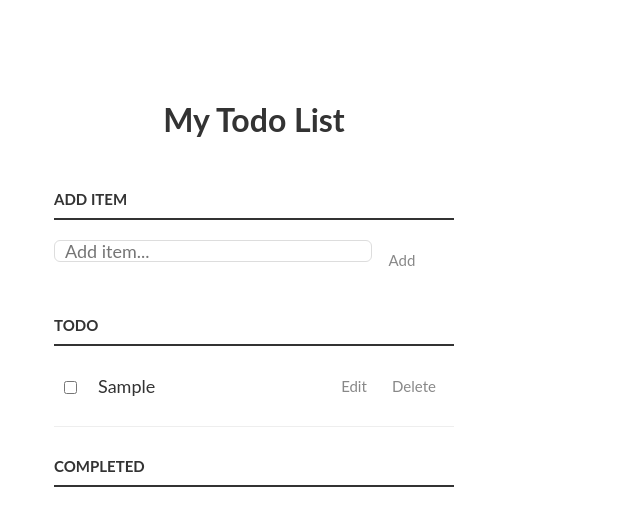
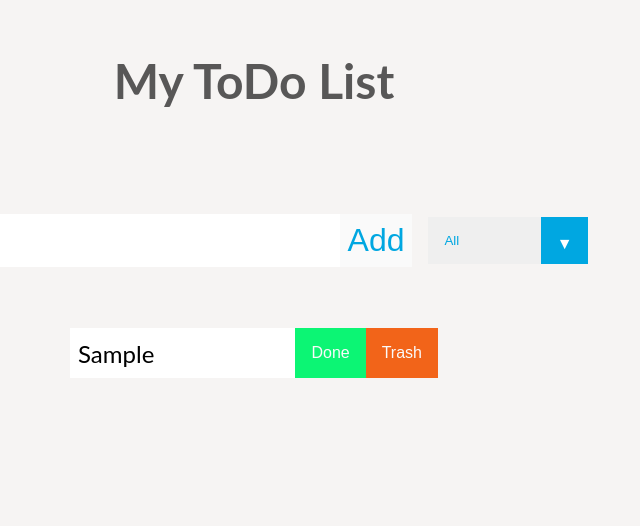
Before and after one commit to TheCarlosAlfaro/ToDo-list, a plain HTML site: page index.html in a window 1280 px wide. Both pictures are taken after typing "Sample" into the empty fields and a click on the button "Add". Shown: the whole page, without its empty margins (386-1026 px from the left). Drawn offline with Linux system fonts and the light colour scheme.

Commit message:
Implemented basic LocalStorage functionality

```diff
--- a/app.js
+++ b/app.js
@@ -1,132 +1,155 @@
-const taskInput = document.querySelector('#new-task');
-const addButton = document.querySelector('#add-button');
-const incompleteTaskHolder = document.querySelector('#incomplete-tasks');
-const completedTaskHolder = document.querySelector('#completed-tasks');
+// Selectors
+const todoInput = document.querySelector('.todo-input');
+const todoButton = document.querySelector('.todo-button');
+const todoList = document.querySelector('.todo-list');
+const filterOption = document.querySelector('.filter-todo');
 
-// New task list item
-const createNewTaskElement = function (taskString) {
-  const listItem = document.createElement('li');
+// Event Listeners
+document.addEventListener('DOMContentLoaded', getTodos);
+todoButton.addEventListener('click', addTodo);
+todoList.addEventListener('click', deleteCheck);
+filterOption.addEventListener('change', filterTodo);
 
-  //input (checkbox)
-  const checkBox = document.createElement('input');
-  // checkbox label
-  const label = document.createElement('label');
-  // input (text)
-  const editInput = document.createElement('input');
-  // button.edit
-  const editButton = document.createElement('button');
-  // button.delete
-  const deleteButton = document.createElement('button');
+// Functions
+function addTodo(event) {
+  // Prevent from from submitting
+  event.preventDefault();
+  // Todo Div
+  const todoDiv = document.createElement('div');
+  todoDiv.classList.add('todo');
+  // Create Li
+  const newTodo = document.createElement('li');
+  newTodo.innerText = todoInput.value;
+  newTodo.classList.add('todo-item');
+  todoDiv.appendChild(newTodo);
+  // Add todo to localStorage
+  saveLocalTodos(todoInput.value);
+  // Check mark button
+  const completedButton = document.createElement('button');
+  completedButton.innerText = `Done`;
+  completedButton.classList.add('complete-btn');
+  todoDiv.appendChild(completedButton);
+  // Trash button
+  const trashButton = document.createElement('button');
+  trashButton.innerText = `Trash`;
+  trashButton.classList.add('trash-btn');
+  todoDiv.appendChild(trashButton);
 
-  label.innerText = taskString;
+  todoList.appendChild(todoDiv);
+  // Clear todo input value
+  todoInput.value = '';
+}
 
-  // appending each element
-  checkBox.type = 'checkbox';
-  editInput.type = 'text';
+function deleteCheck(event) {
+  const item = event.target;
 
-  editButton.innerText = 'Edit';
-  editButton.className = 'edit';
-  deleteButton.innerText = 'Delete';
-  deleteButton.className = 'delete';
-
-  listItem.appendChild(checkBox);
-  listItem.appendChild(label);
-  listItem.appendChild(editInput);
-  listItem.appendChild(editButton);
-  listItem.appendChild(deleteButton);
-
-  return listItem;
-};
-
-const addTask = () => {
-  console.log('Adding task...');
-  //Create a new list item with the text from the #new-task;
-  const listItem = createNewTaskElement(taskInput.value);
-
-  //Append listItem to incompleteTaskHolder
-  incompleteTaskHolder.appendChild(listItem);
-  bindTaskEvents(listItem, taskCompleted);
-
-  taskInput.value = '';
-};
-
-//Edit an existing task
-const editTask = function () {
-  console.log('Editing a task...');
-  console.log("Change 'edit' to 'save'");
-
-  const listItem = this.parentNode;
-
-  const editInput = listItem.querySelector('input[type=text]');
-  const label = listItem.querySelector('label');
-  const containsClass = listItem.classList.contains('editMode');
-
-  if (containsClass) {
-    label.innerText = editInput.value;
-  } else {
-    editInput.value = label.innerText;
+  console.log(item);
+  console.log(item.parentElement);
+  // delete todo
+  if (item.classList.contains('trash-btn')) {
+    console.log('trashed');
+    const todo = item.parentElement;
+    todo.classList.add('fall');
+    removeLocalTodos(todo);
+    todo.addEventListener('transitionend', function () {
+      todo.remove();
+    });
   }
 
-  //toggle .editmode on the parent
-  listItem.classList.toggle('editMode');
-};
-
-//Delete a task
-const deleteTask = function () {
-  console.log('Deliting a task...');
-
-  const listItem = this.parentNode;
-  const ul = listItem.parentNode;
-  //Remove the parent list item from ul.
-  ul.removeChild(listItem);
-};
-
-// Mark task completed
-const taskCompleted = function () {
-  console.log('Compliting task...');
-
-  //Append the task list item to the #completed-taks
-  const listItem = this.parentNode;
-  completedTaskHolder.appendChild(listItem);
-  bindTaskEvents(listItem, taskIncomplete);
-};
-
-const taskIncomplete = function () {
-  console.log('Incompleting task...');
-
-  const listItem = this.parentNode;
-  incompleteTaskHolder.appendChild(listItem);
-  bindTaskEvents(listItem, taskCompleted);
-};
-
-const ajaxRequest = function () {
-  console.log('AJAX request');
-};
-
-//The glue to hold it all together
-// addButton.onclick = addTask;
-addButton.addEventListener('click', addTask);
-addButton.addEventListener('click', ajaxRequest);
-
-const bindTaskEvents = function (taskListItem, checkBoxEventHandler) {
-  console.log('Binding list item events...');
-
-  //select listItems children
-  const checkBox = taskListItem.querySelector('input[type=checkbox]');
-  const editButton = taskListItem.querySelector('button.edit');
-  const deleteButton = taskListItem.querySelector('button.delete');
-
-  editButton.onclick = editTask;
-  deleteButton.onclick = deleteTask;
-  checkBox.onchange = checkBoxEventHandler;
-};
-
-//cycle over incompleteTaskHolder ul list listItems
-for (let i = 0; i < incompleteTaskHolder.children.length; i++) {
-  bindTaskEvents(incompleteTaskHolder.children[i], taskCompleted);
+  if (item.classList.contains('complete-btn')) {
+    console.log('completed');
+    const todo = item.parentElement;
+    todo.classList.toggle('completed');
+    if (todo.classList.contains('completed')) {
+      item.innerText = 'undone';
+    } else {
+      item.innerText = 'done';
+    }
+  }
 }
 
-// cycle over completedTaskHolder ul list items
-for (let i = 0; i < completedTaskHolder.children.length; i++) {
-  bindTaskEvents(completedTaskHolder.children[i], taskIncomplete);
+function filterTodo(event) {
+  const todos = todoList.childNodes;
+  todos.forEach(function (todo) {
+    switch (filterOption.value) {
+      case 'all':
+        todo.style.display = 'flex';
+        break;
+      case 'completed':
+        if (todo.classList.contains('completed')) {
+          todo.style.display = 'flex';
+        } else {
+          todo.style.display = 'none';
+        }
+        break;
+      case 'uncompleted':
+        if (!todo.classList.contains('completed')) {
+          todo.style.display = 'flex';
+        } else {
+          todo.style.display = 'none';
+        }
+        break;
+      default:
+        todo.style.display = 'flex';
+    }
+  });
 }
+// localStorage.clear();
+function saveLocalTodos(todo) {
+  // check for todos
+  let todos;
+  if (localStorage.getItem('todos') === null) {
+    todos = [];
+  } else {
+    todos = JSON.parse(localStorage.getItem('todos'));
+  }
+  todos.push(todo);
+  localStorage.setItem('todos', JSON.stringify(todos));
+}
+
+function getTodos() {
+  let todos;
+  if (localStorage.getItem('todos') === null) {
+    todos = [];
+  } else {
+    todos = JSON.parse(localStorage.getItem('todos'));
+  }
+
+  todos.forEach(function (todo) {
+    const todoDiv = document.createElement('div');
+    todoDiv.classList.add('todo');
+    // Create Li
+    const newTodo = document.createElement('li');
+    newTodo.innerText = todo;
+    newTodo.classList.add('todo-item');
+    todoDiv.appendChild(newTodo);
+
+    // Check mark button
+    const completedButton = document.createElement('button');
+    completedButton.innerText = `Done`;
+    completedButton.classList.add('complete-btn');
+    todoDiv.appendChild(completedButton);
+    // Trash button
+    const trashButton = document.createElement('button');
+    trashButton.innerText = `Trash`;
+    trashButton.classList.add('trash-btn');
+    todoDiv.appendChild(trashButton);
+
+    todoList.appendChild(todoDiv);
+  });
+}
+
+function removeLocalTodos(todo) {
+  let todos;
+  if (localStorage.getItem('todos') === null) {
+    todos = [];
+  } else {
+    todos = JSON.parse(localStorage.getItem('todos'));
+  }
+  const todoIndex = todo.children[0].innerText;
+  todos.splice(todos.indexOf(todoIndex), 1);
+  localStorage.setItem('todos', JSON.stringify(todos));
+}
+
+// todo for dev
+// store "done" state from todo items when storing and getting from local storage
--- a/index.html
+++ b/index.html
@@ -8,20 +8,23 @@
     <title>ToDo List</title>
   </head>
   <body>
-    <div class="container">
-      <h1 class="heading">My Todo List</h1>
-      <p>
-        <label for="new-task">Add Item</label>
-        <input type="text" id="new-task" placeholder="Add item..." />
-        <button id="add-button">Add</button>
-      </p>
+    <header>
+      <h1>My ToDo List</h1>
+    </header>
+    <form>
+      <input type="text" class="todo-input" />
+      <button class="todo-button" type="submit">Add</button>
+      <div class="select">
+        <select name="todos" class="filter-todo">
+          <option value="all">All</option>
+          <option value="completed">Completed</option>
+          <option value="uncompleted">Uncompleted</option>
+        </select>
+      </div>
+    </form>
 
-      <h3>Todo</h3>
-
-      <ul id="incomplete-tasks"></ul>
-
-      <h3>Completed</h3>
-      <ul id="completed-tasks"></ul>
+    <div class="todo-container">
+      <ul class="todo-list"></ul>
     </div>
 
     <script src="app.js"></script>
--- a/style.css
+++ b/style.css
@@ -1,145 +1,142 @@
 * {
   box-sizing: border-box;
-}
-
-body {
-  background: #fff;
-  color: #333;
-  font-family: Lato, sans-serif;
-}
-
-.container {
-  display: block;
-  width: 400px;
-  margin: 100px auto 0;
-}
-
-.heading {
-  text-align: center;
-}
-
-ul {
   margin: 0;
   padding: 0;
 }
 
-li * {
-  float: left;
+body {
+  background-color: #f6f4f3;
+  font-family: Lato, Arial, sans-serif;
 }
 
-li,
-h3 {
-  clear: both;
+header {
+  font-size: 1.5rem;
+}
+header h1 {
+  color: rgb(88, 87, 87);
+}
+
+header,
+form {
+  min-height: 20vh;
+  display: flex;
+  justify-content: center;
+  align-items: center;
+}
+
+form input,
+form button {
+  padding: 0.5rem;
+  font-size: 2rem;
+  border: none;
+}
+
+form button {
+  color: #00a7e1;
+  background-color: #fafafa;
+  cursor: pointer;
+  transition: all 0.3s ease;
+}
+
+form button:hover {
+  background-color: #00a7e1;
+  color: #fafafa;
+}
+
+.todo-container {
+  display: flex;
+  justify-content: center;
+  align-items: center;
+}
+
+.todo-list {
+  min-width: 30%;
   list-style: none;
 }
 
-input,
-button {
-  outline: none;
+.todo {
+  margin: 0.5rem;
+  background-color: white;
+  color: #000;
+  font-size: 1.5rem;
+  display: flex;
+  justify-content: space-between;
+  align-items: center;
+  transition: all 0.5s ease;
 }
 
-button {
-  background: none;
-  border: 0px;
-  color: #888;
-  font-size: 15px;
-  width: 60px;
-  margin: 10px 0 0;
-  font-family: Lato, sans-serif;
-  cursor: pointer;
+.todo li {
+  flex: 1;
 }
 
-button:hover {
-  color: #333;
+.trash-btn,
+.complete-btn {
+  color: #fafafa;
+  border: none;
+  padding: 1rem;
+  cursor: pointer;
+  font-size: 1rem;
 }
 
-/* Heading */
-h3,
-label[for='new-task'] {
-  color: #333;
-  font-weight: 700;
-  font-size: 15px;
-  border-bottom: 2px solid #333;
-  padding: 30px 0 10px;
-  margin: 0;
-  text-transform: uppercase;
+.complete-btn {
+  background: #0cf574;
 }
 
-input[type='text'] {
-  margin: 0;
-  font-size: 18px;
-  line-height: 18px;
-  height: 18px;
-  padding: 10px;
-  border: 1px solid #ddd;
-  background: #fff;
-  border-radius: 6px;
-  font-family: Lato, sans-serif;
-  color: #888;
+.trash-btn {
+  background: #f26419;
 }
 
-input[type='text']:focus {
-  color: #333;
+.todo-item {
+  padding: 0rem 0.5rem;
 }
 
-/* New Task */
-label[for='new-task'] {
-  display: block;
-  margin: 0 0 20px;
+.completed > li {
+  text-decoration: line-through;
 }
 
-input#new-task {
-  float: left;
-  width: 318px;
+.completed {
+  opacity: 0.5;
 }
 
-p > button:hover {
-  color: #0fc57c;
+.fall {
+  transform: translateY(8rem) rotateZ(20deg);
+  opacity: 0;
 }
 
-/* Task list */
-li {
-  overflow: hidden;
-  padding: 20px 0;
-  border-bottom: 1px solid #eee;
+select {
+  -webkit-appearance: none;
+  -moz-appearance: none;
+  appearance: none;
+  outline: none;
+  border: none;
 }
 
-li > input[type='checkbox'] {
-  margin: 0 10px;
+.select {
+  margin: 1rem;
   position: relative;
-  top: 15px;
+  overflow: hidden;
 }
 
-li > label {
-  font-size: 18px;
-  line-height: 40px;
-  width: 237px;
-  padding: 0 0 0 11px;
+select {
+  color: #00a7e1;
+  width: 10rem;
+  cursor: pointer;
+  padding: 1rem;
 }
 
-li > input[type='text'] {
-  width: 226px;
+.select::after {
+  content: '\25BC';
+  color: #fff;
+  position: absolute;
+  background: #00a7e1;
+  top: 0;
+  right: 0;
+  padding: 1rem;
+  pointer-events: none;
+  transition: all 0.3s ease;
 }
 
-li > .delete:hover {
-  color: #cf2323;
+.select:hover::after {
+  background: #fff;
+  color: #00a7e1;
 }
-
-/* Completed */
-#completed-tasks label {
-  text-decoration: line-through;
-  color: #888;
-}
-
-/* Edit Task */
-ul li input[type='text'] {
-  display: none;
-}
-
-ul li.editMode input[type='text'] {
-  display: block;
-}
-
-ul li.editMode label {
-  display: none;
-}
```
Also changed, not shown: 1 other file.
